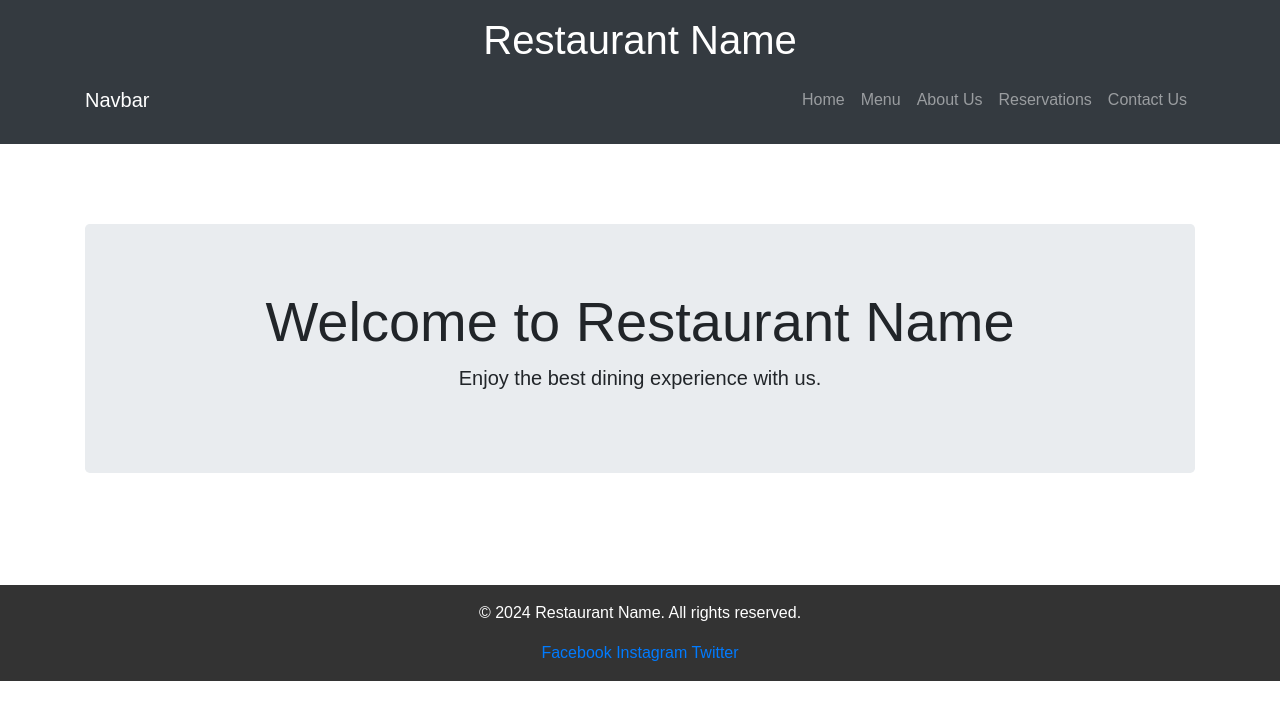
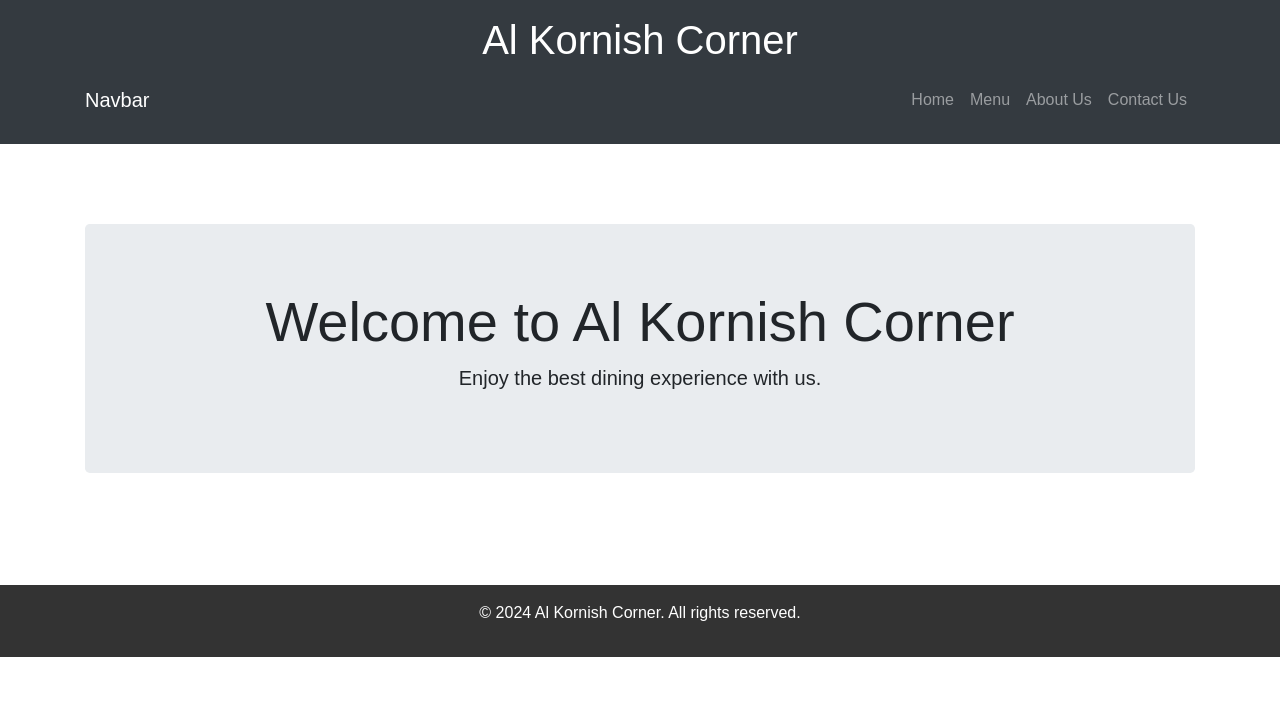
Before and after one commit to yousefashraf/alkornish-corner-restaurant, a PHP site: page /index.php in a window 1280 px wide. Shown: the top 720 px of the page. Run offline with PHP 8.4, Linux system fonts and the light colour scheme; style sheets or scripts are compiled from the project's sources.

Commit message:
change name

```diff
--- a/includes/footer.php
+++ b/includes/footer.php
@@ -1,10 +1,15 @@
-<footer>
-        <p>&copy; 2024 Restaurant Name. All rights reserved.</p>
+    <footer>
+        <p>&copy; 2024 Al Kornish Corner. All rights reserved.</p>
         <div>
-            <a href="#">Facebook</a>
-            <a href="#">Instagram</a>
-            <a href="#">Twitter</a>
+            <a href="#"><i class="bi bi-facebook"></i></a>
+            <a href="#"><i class="bi bi-instagram"></i></a>
+            <a href="#"><i class="bi bi-twitter"></i></a>
         </div>
     </footer>
+    <!-- jQuery -->
+    <script src="https://ajax.googleapis.com/ajax/libs/jquery/3.5.1/jquery.min.js"></script>
+
+    <!-- Bootstrap JS bundle (includes Popper.js) -->
+    <script src="https://stackpath.bootstrapcdn.com/bootstrap/4.5.2/js/bootstrap.bundle.min.js"></script>
 </body>
 </html>
--- a/includes/header.php
+++ b/includes/header.php
@@ -3,14 +3,14 @@
 <head>
     <meta charset="UTF-8">
     <meta name="viewport" content="width=device-width, initial-scale=1.0">
-    <title>Restaurant Name</title>
+    <title>Al Kornish Corner</title>
     <!-- Bootstrap CSS -->
-    <link href="https://stackpath.bootstrapcdn.com/bootstrap/4.5.2/css/bootstrap.min.css" rel="stylesheet">
+    <link rel="stylesheet" href="https://stackpath.bootstrapcdn.com/bootstrap/4.5.2/css/bootstrap.min.css">
     <link rel="stylesheet" href="styles/styles.css">
 </head>
 <body>
     <header class="bg-dark text-white text-center py-3">
-        <h1>Restaurant Name</h1>
+        <h1>Al Kornish Corner</h1>
         <nav class="navbar navbar-expand-lg navbar-dark bg-dark">
             <div class="container">
                 <a class="navbar-brand" href="#">Navbar</a>
@@ -22,7 +22,6 @@
                         <li class="nav-item"><a class="nav-link" href="index.php">Home</a></li>
                         <li class="nav-item"><a class="nav-link" href="menu.php">Menu</a></li>
                         <li class="nav-item"><a class="nav-link" href="about.php">About Us</a></li>
-                        <li class="nav-item"><a class="nav-link" href="reservations.php">Reservations</a></li>
                         <li class="nav-item"><a class="nav-link" href="contact.php">Contact Us</a></li>
                     </ul>
                 </div>
--- a/index.php
+++ b/index.php
@@ -2,7 +2,7 @@
 
 <section id="home" class="container my-5">
     <div class="jumbotron">
-        <h2 class="display-4">Welcome to Restaurant Name</h2>
+        <h2 class="display-4">Welcome to Al Kornish Corner</h2>
         <p class="lead">Enjoy the best dining experience with us.</p>
     </div>
 </section>
```
